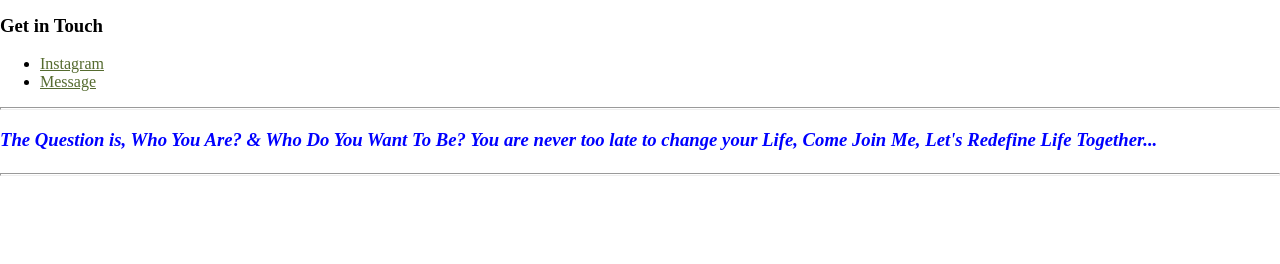
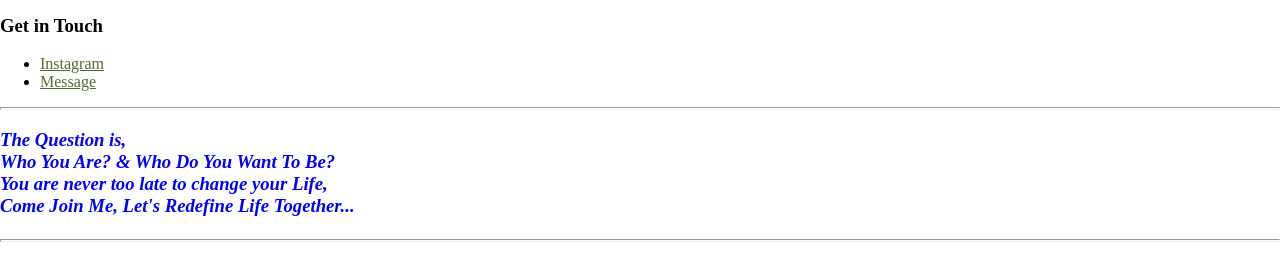
Before and after one commit to amlalithkumar/me1, a plain HTML site: page index.html in a window 1280 px wide. Shown: the part 1449-1713 px from the top of the page. Before the commit the page ends 1647 px from the top, so only its background shows below. Drawn offline with Linux system fonts and the light colour scheme.

Commit message:
Update index.html

```diff
--- a/index.html
+++ b/index.html
@@ -105,9 +105,9 @@
     <li><a href="send message.html">Message</a></li>
   </ul>
   <hr size="3" style="margin:0;">
-  <h3 hspace="30"><font color="blue"><em>The Question is,
-    Who You Are? & Who Do You Want To Be?
-    You are never too late to change your Life,
+  <h3><font color="blue"><em>The Question is,<br>
+    Who You Are? & Who Do You Want To Be?<br>
+    You are never too late to change your Life,<br>
     Come Join Me, Let's Redefine Life Together...<em><font color><h3>
   <hr size="3" style="margin:0;">
 </body>
```
